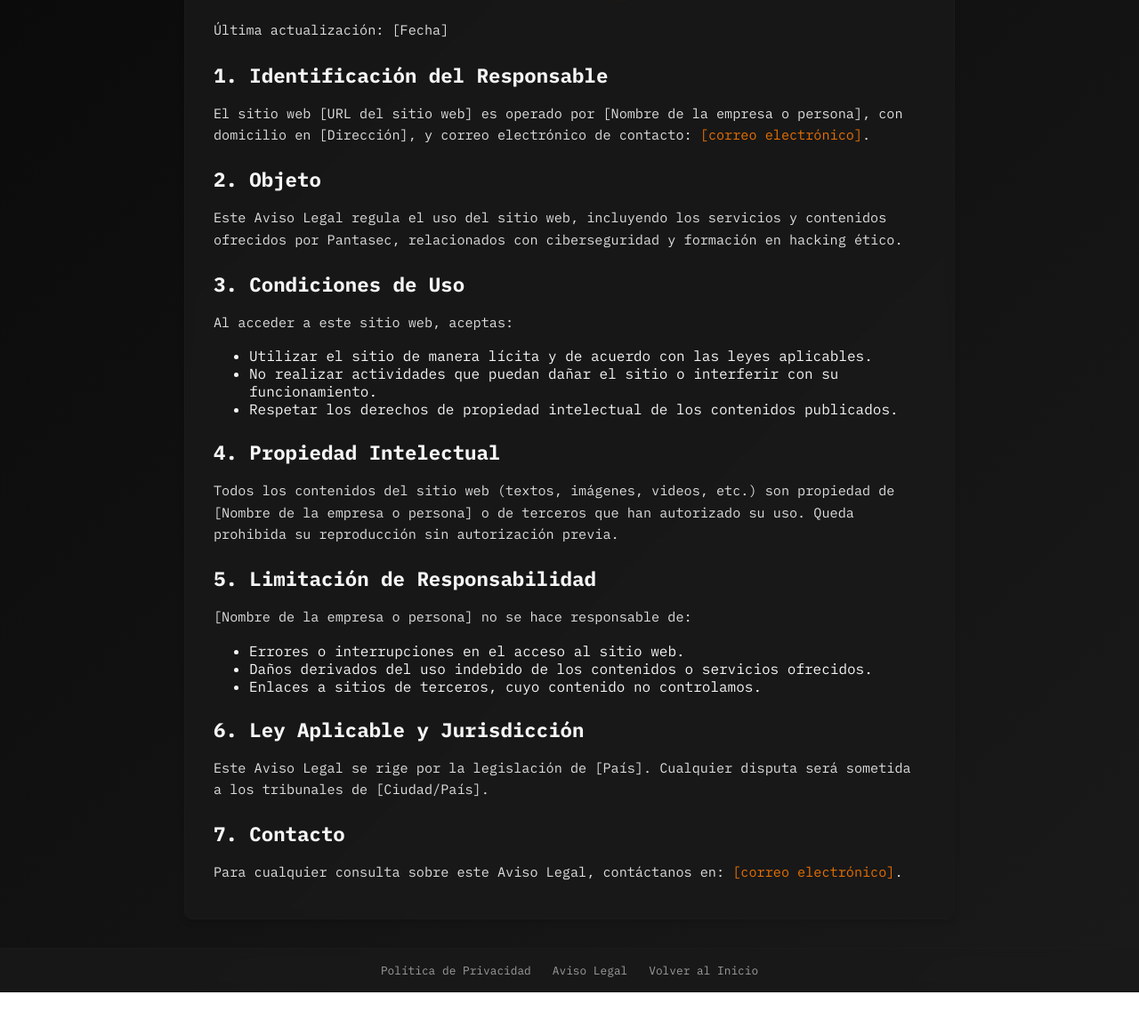
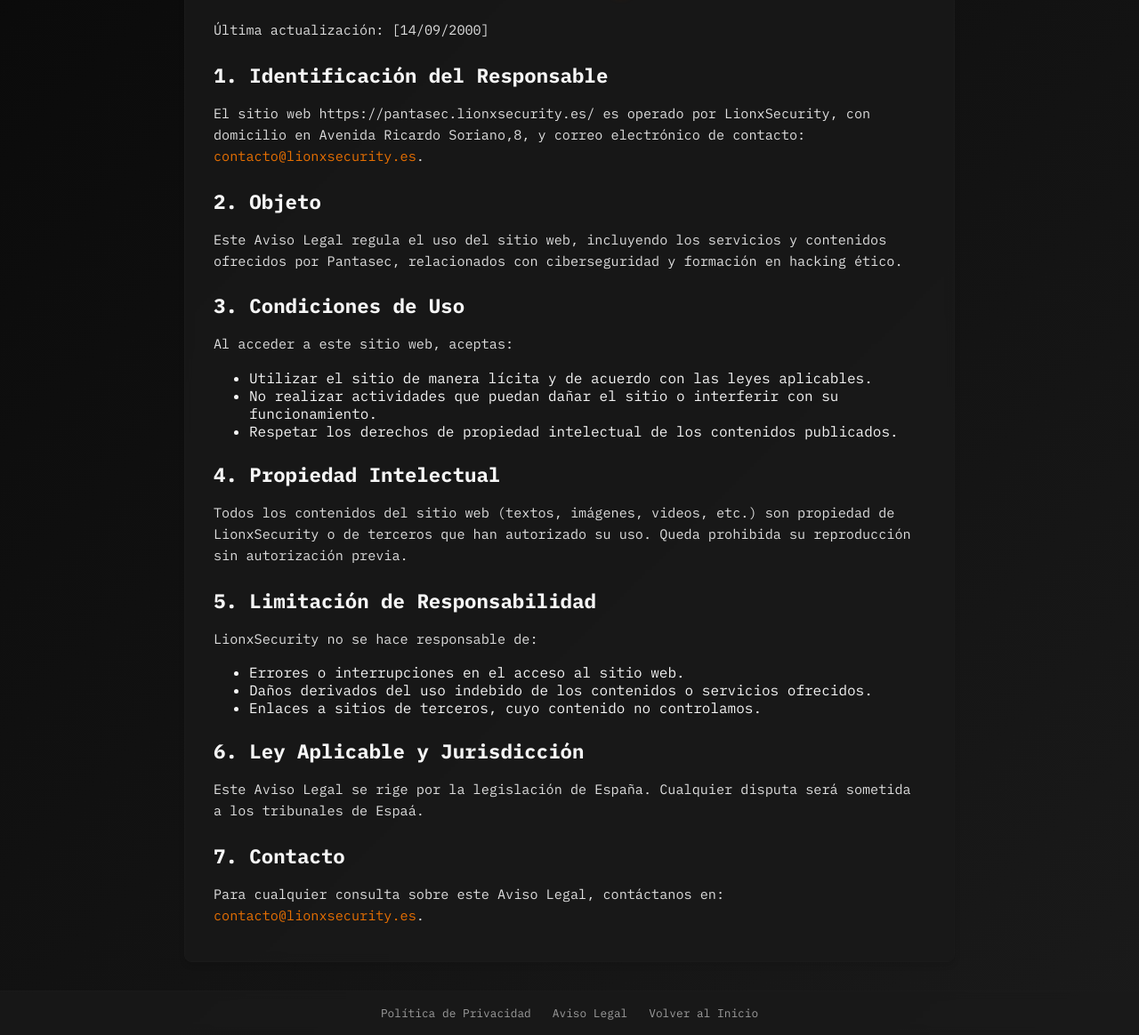
Before and after one commit to pantasec/legal, a plain HTML site: page legal.html in a window 1280 px wide. Shown: the part 131-1295 px from the top of the page at 89% size. Before the commit the page ends 1247 px from the top, so only its background shows below. Drawn offline with Linux system fonts and the light colour scheme.

Commit message:
Update legal.html

```diff
--- a/legal.html
+++ b/legal.html
@@ -118,10 +118,10 @@
 <body>
     <div class="container">
         <h1>Aviso Legal</h1>
-        <p>Última actualización: [Fecha]</p>
+        <p>Última actualización: [14/09/2000]</p>
 
         <h2>1. Identificación del Responsable</h2>
-        <p>El sitio web [URL del sitio web] es operado por [Nombre de la empresa o persona], con domicilio en [Dirección], y correo electrónico de contacto: <a href="mailto:[correo electrónico]">[correo electrónico]</a>.</p>
+        <p>El sitio web https://pantasec.lionxsecurity.es/ es operado por LionxSecurity, con domicilio en Avenida Ricardo Soriano,8, y correo electrónico de contacto: <a href="mailto:[correo electrónico]">contacto@lionxsecurity.es</a>.</p>
 
         <h2>2. Objeto</h2>
         <p>Este Aviso Legal regula el uso del sitio web, incluyendo los servicios y contenidos ofrecidos por Pantasec, relacionados con ciberseguridad y formación en hacking ético.</p>
@@ -135,10 +135,10 @@
         </ul>
 
         <h2>4. Propiedad Intelectual</h2>
-        <p>Todos los contenidos del sitio web (textos, imágenes, videos, etc.) son propiedad de [Nombre de la empresa o persona] o de terceros que han autorizado su uso. Queda prohibida su reproducción sin autorización previa.</p>
+        <p>Todos los contenidos del sitio web (textos, imágenes, videos, etc.) son propiedad de LionxSecurity o de terceros que han autorizado su uso. Queda prohibida su reproducción sin autorización previa.</p>
 
         <h2>5. Limitación de Responsabilidad</h2>
-        <p>[Nombre de la empresa o persona] no se hace responsable de:</p>
+        <p>LionxSecurity no se hace responsable de:</p>
         <ul>
             <li>Errores o interrupciones en el acceso al sitio web.</li>
             <li>Daños derivados del uso indebido de los contenidos o servicios ofrecidos.</li>
@@ -146,10 +146,10 @@
         </ul>
 
         <h2>6. Ley Aplicable y Jurisdicción</h2>
-        <p>Este Aviso Legal se rige por la legislación de [País]. Cualquier disputa será sometida a los tribunales de [Ciudad/País].</p>
+        <p>Este Aviso Legal se rige por la legislación de España. Cualquier disputa será sometida a los tribunales de Espaá.</p>
 
         <h2>7. Contacto</h2>
-        <p>Para cualquier consulta sobre este Aviso Legal, contáctanos en: <a href="mailto:[correo electrónico]">[correo electrónico]</a>.</p>
+        <p>Para cualquier consulta sobre este Aviso Legal, contáctanos en: <a href="mailto:[correo electrónico]">contacto@lionxsecurity.es</a>.</p>
     </div>
 
     <footer>
@@ -160,4 +160,5 @@
         </div>
     </footer>
 </body>
+
 </html>
```
